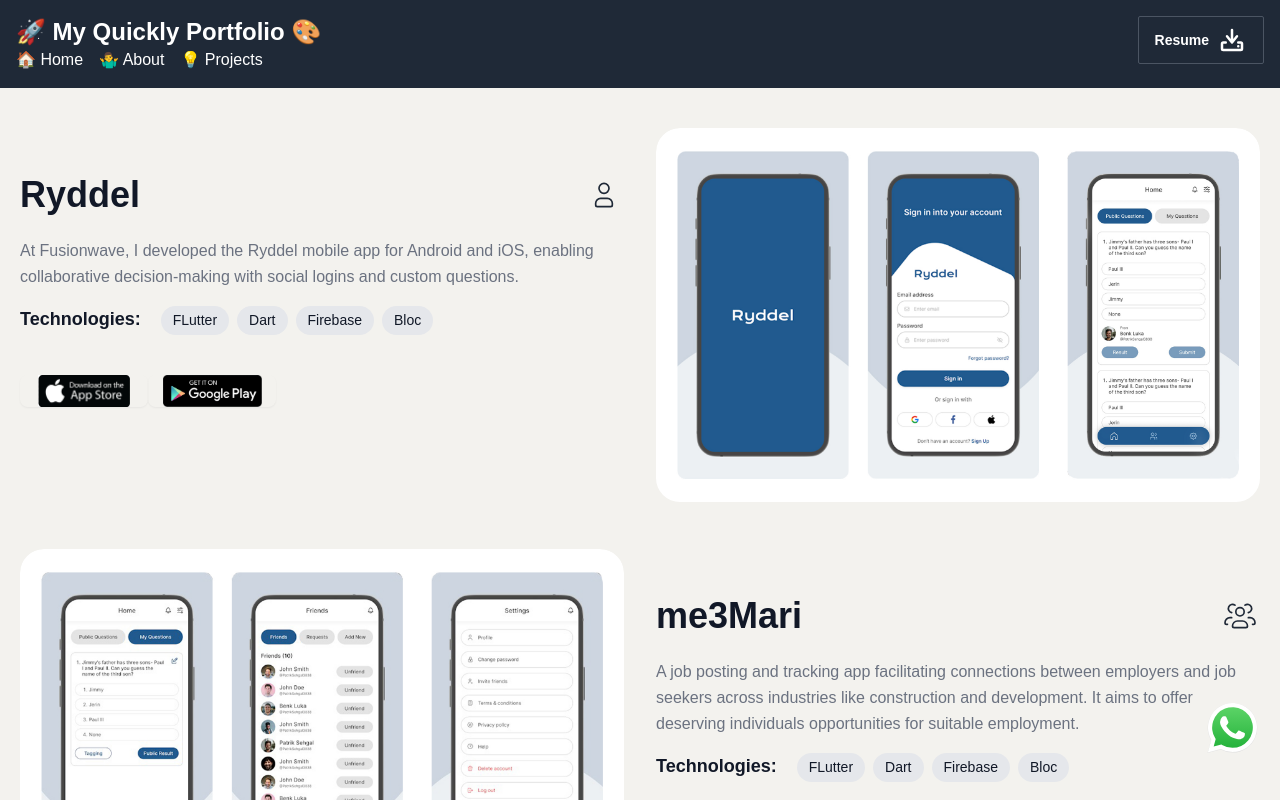
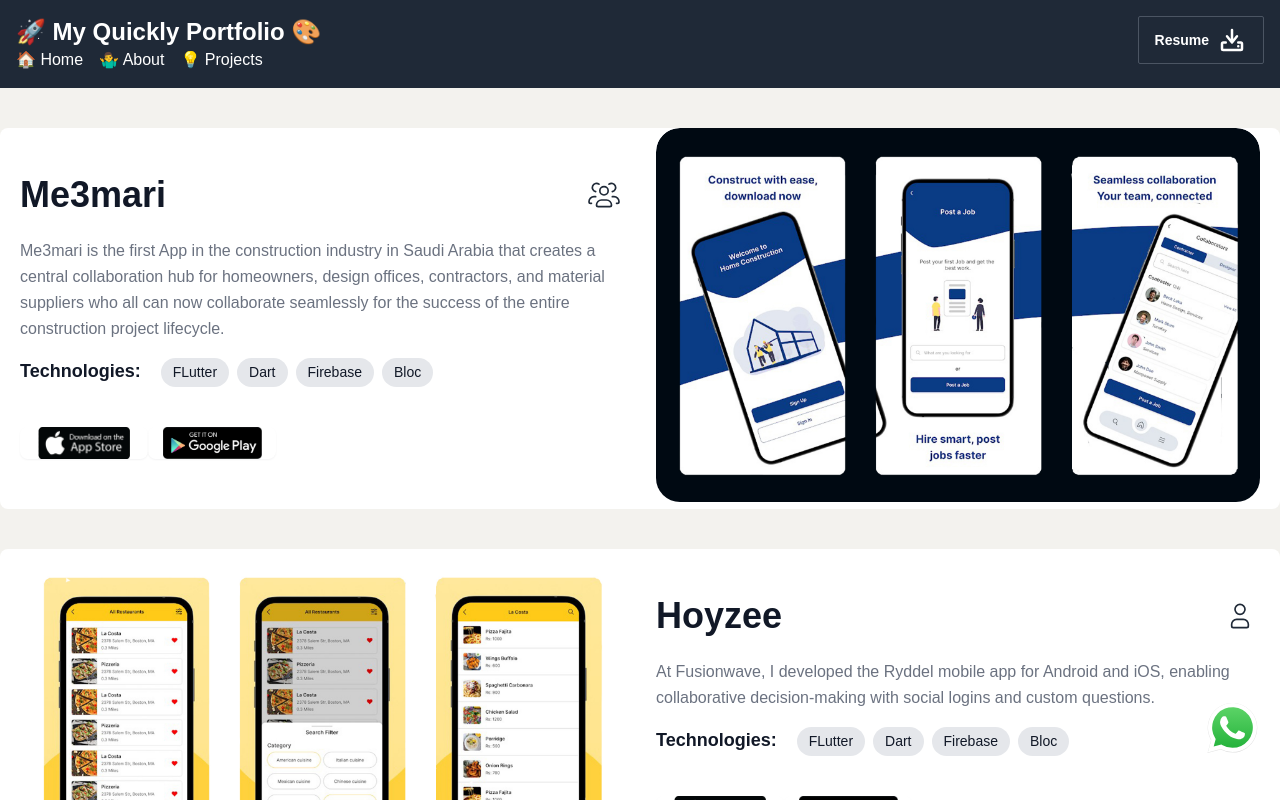
Before and after one commit to mdtalhadev/portfolio, a Next.js app: page /projects in a window 1280 px wide. Shown: the top 800 px of the page. Built offline with nearby package versions, Linux system fonts and the light colour scheme.

Commit message:
project details added

```diff
--- a/src/pages/projects/components/projectDetailCard.tsx
+++ b/src/pages/projects/components/projectDetailCard.tsx
@@ -29,8 +29,8 @@
 
   return (
     <section className="pt-10 relative">
-      <div className="w-full max-w-7xl px-4 md:px-5 lg:px-5 mx-auto">
-        <div className="w-full justify-start items-start gap-8 grid lg:grid-cols-2 grid-cols-1">
+      <div className="w-full max-w-7xl px-4 md:px-5 lg:px-5 mx-auto bg-white  rounded-lg ">
+        <div className="w-full justify-start items-start gap-8 grid lg:grid-cols-2 grid-cols-1 ">
           <div className={`w-full flex-col justify-start lg:items-start items-center gap-10 inline-flex py-10 ${index % 2 === 0 ? 'lg:order-first' : 'lg:order-last'
             }`}>
             <div className="w-full flex-col justify-start lg:items-start items-center gap-4 flex">
@@ -56,7 +56,7 @@
               <p className="text-gray-500 text-base font-normal leading-relaxed lg:text-start text-center">
                 {description}
               </p>
-              {technologies != null ? <div className='flex gap-2'>
+              {technologies != null ? <div className='flex gap-2 flex-wrap'>
                 <h3 className="text-gray-900 mr-3 text-lg font-bold font-manrope leading-normal lg:text-start text-center">
                   Technologies:
                 </h3>
@@ -74,10 +74,10 @@
                 : null}
             </div>
             <div className='flex'>
-              { appStoreLink != null && <a href={appStoreLink} className="bg-transparent transition-all duration-700 ease-in-out rounded-lg shadow-[0px_1px_2px_0px_rgba(16,_24,_40,_0.05)] justify-center items-center flex">
+              { appStoreLink != null && <a href={appStoreLink} target='_blank' className="bg-transparent transition-all duration-700 ease-in-out rounded-lg shadow-[0px_1px_2px_0px_rgba(16,_24,_40,_0.05)] justify-center items-center flex">
                 <Image src={'/images/appleStore.png'} alt="playstore" width={100} height={30} className="object-contain w-32 h-8" />
               </a>}
-              {playStoreLink != null &&   <a href={playStoreLink} className="transition-all duration-700 ease-in-out rounded-lg shadow-[0px_1px_2px_0px_rgba(16,_24,_40,_0.05)] justify-center items-center flex">
+              {playStoreLink != null &&   <a href={playStoreLink} target='_blank' className="transition-all duration-700 ease-in-out rounded-lg shadow-[0px_1px_2px_0px_rgba(16,_24,_40,_0.05)] justify-center items-center flex">
                 <Image src={'/images/playStoreImage.png'} alt="playstore" width={100} height={32} className="object-contain w-32 h-8"  />
               </a>}
 
--- a/src/pages/projects/index.tsx
+++ b/src/pages/projects/index.tsx
@@ -3,6 +3,25 @@
 
 const Projects = ()=>{
     const projects = [
+        {
+
+            title: 'Me3mari',
+            description: 'Me3mari is the first App in the construction industry in Saudi Arabia that creates a central collaboration hub for homeowners, design offices, contractors, and material suppliers who all can now collaborate seamlessly for the success of the entire construction project lifecycle.',
+            images: ["/images/me3mari/1.jpg","/images/me3mari/2.jpg","/images/me3mari/3.jpg"],            colaboration: true,
+            playStoreLink: 'https://play.google.com/store/apps/details?id=com.fusion_wave.construction_app',
+            appStoreLink: 'https://apps.apple.com/us/app/me3mari/id6474303131',
+            technologies:['FLutter','Dart','Firebase', 'Bloc' ]
+        },
+        {
+
+            title: 'Hoyzee',
+            description: 'At Fusionwave, I developed the Ryddel mobile app for Android and iOS, enabling collaborative decision-making with social logins and custom questions.',
+            images: ["/images/hoyzee/1.jpg","/images/hoyzee/2.jpg","/images/hoyzee/3.jpg"],
+            colaboration: false,
+            playStoreLink: 'https://play.google.com/store/apps/details?id=com.ryddel.app',
+            appStoreLink: 'https://apps.apple.com/pk/app/ryddel/id6476131835',
+            technologies:['FLutter','Dart','Firebase', 'Bloc' ]
+        },
         {
 
             title: 'Ryddel',
@@ -15,19 +34,9 @@
         },
         {
 
-            title: 'me3Mari',
-            description: 'A job posting and tracking app facilitating connections between employers and job seekers across industries like construction and development. It aims to offer deserving individuals opportunities for suitable employment.',
-            images:[ 'images/ryddel/1.jpg','images/ryddel/2.jpg'],
-            colaboration: true,
-            playStoreLink: 'https://play.google.com/store/apps/details?id=com.fusion_wave.construction_app',
-            appStoreLink: 'https://apps.apple.com/us/app/me3mari/id6474303131',
-            technologies:['FLutter','Dart','Firebase', 'Bloc' ]
-        },
-        {
-
             title: 'Planet maters',
             description: 'An application that deals with cleaning and collecting garbage to claim rewards and share achievements with friends on social media.',
-            images:[ 'images/ryddel/1.jpg','images/ryddel/2.jpg'],
+            images: ["/images/planetMatters/1.jpg","/images/planetMatters/2.jpg","/images/planetMatters/3.jpg"],
             colaboration: true,
             playStoreLink: 'https://play.google.com/store/apps/details?id=com.planet_matters.app',
             appStoreLink: 'https://apps.apple.com/at/app/planet-matters-clean-up-earn/id6633426831',
```
